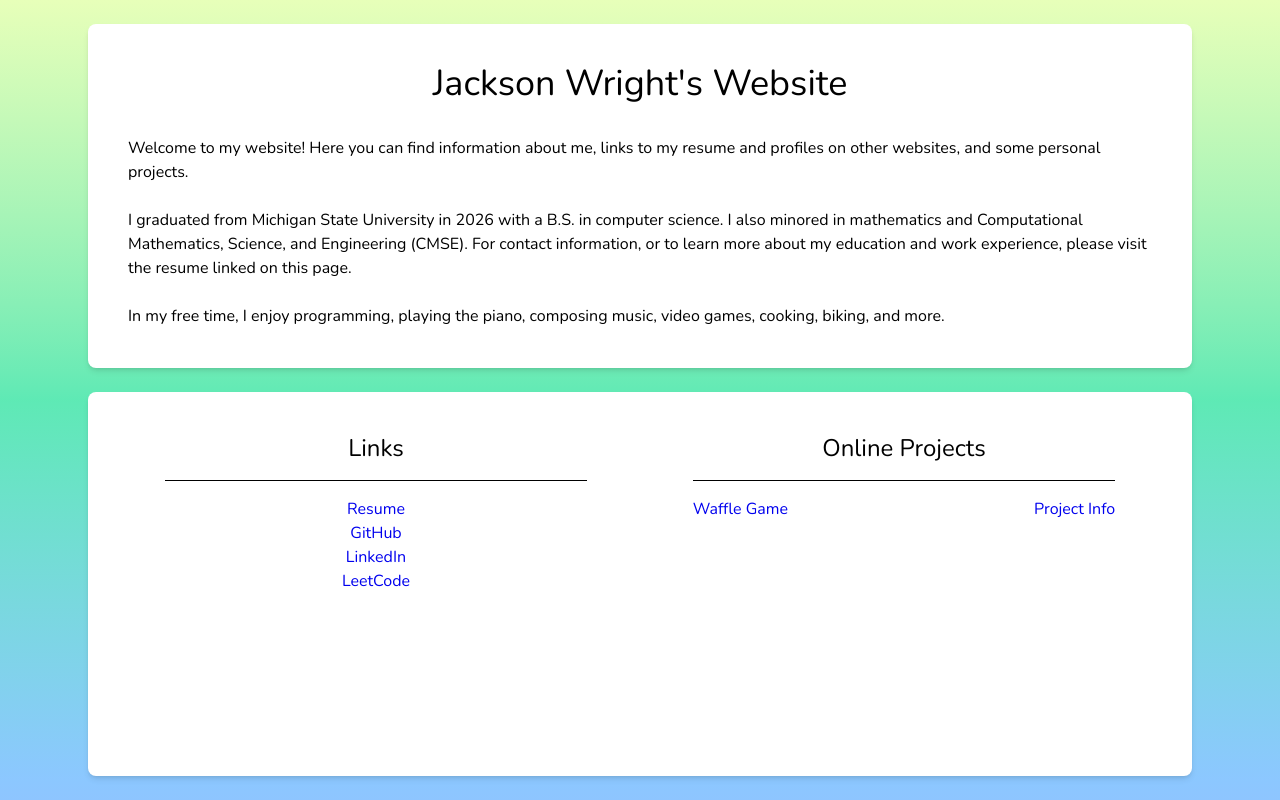
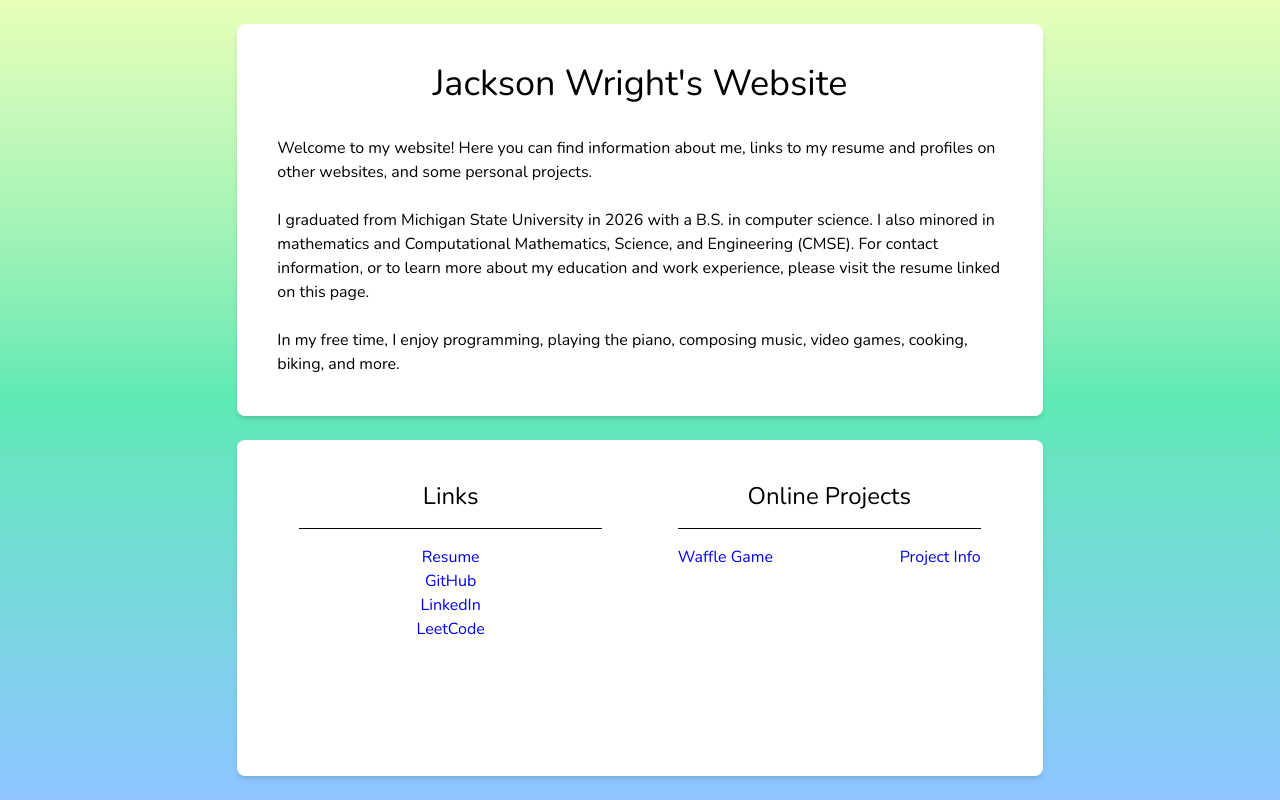
Before and after one commit to Spizzicato/professional-website, a Next.js app: page / in a window 1280 px wide. Built offline with nearby package versions, Linux system fonts and the light colour scheme.

Commit message:
fixed layout

```diff
--- a/app/layout.tsx
+++ b/app/layout.tsx
@@ -12,11 +12,9 @@ export const metadata: Metadata = {
     description: "Jackson Wright's Professional Website",
 };
 
-export default function RootLayout({
-    children,
-}: Readonly<{
-    children: React.ReactNode;
-}>) {
+export default function RootLayout(
+    {children}: Readonly<{children: React.ReactNode;}>,
+) {
     return (
         <html lang="en" className={`${nunito.className} h-full antialiased`}>
             <body>
@@ -27,3 +25,40 @@ export default function RootLayout({
         </html>
     );
 }
+
+export function Main(
+    {children}: Readonly<{children: React.ReactNode;}>,
+) {
+    return (
+        <main className="grid grid-rows-[auto_1fr] gap-6 min-h-dvh mx-auto p-6">
+            {children}
+        </main>
+    );
+}
+
+export function Navbar() {
+    return (
+        <div className="
+            hidden grid-rows-[auto_1fr] gap-6 min-h-dvh w-full mx-auto p-6 pr-0
+            lg:grid
+        ">
+            {/* <nav className='basic-card'>
+                hi
+            </nav> */}
+        </div>
+    );
+}
+
+export function StandardLayout(
+    {children}: Readonly<{children: React.ReactNode}>,
+) {
+    return (
+        <div className="
+            grid grid-rows-1 grid-cols-1 justify-items-center
+            lg:grid-cols-[1fr_4fr_1fr]
+        ">
+            <Navbar/>
+            <Main children={children}/>
+        </div>
+    );
+}
--- a/app/page.tsx
+++ b/app/page.tsx
@@ -1,10 +1,10 @@
 import Image from 'next/image';
 import Link from 'next/link';
+import { StandardLayout } from './layout';
 
 export default function Home() {
     return (
-        <main className="grid grid-rows-[auto_1fr] gap-6 min-h-dvh max-w-6xl mx-auto p-6">
-
+        <StandardLayout>
             <div className="basic-card">
                 <div className="p-4 text-4xl text-center">Jackson Wright's Website</div>
                 <div className="p-4 text-l">
@@ -43,7 +43,6 @@ export default function Home() {
 
                 </div>
             </div>
-
-        </main>
+        </StandardLayout>
     );
 }
--- a/app/wafflegame/info/page.tsx
+++ b/app/wafflegame/info/page.tsx
@@ -1,12 +1,14 @@
+import { StandardLayout } from "@/app/layout";
+
 export default function Home() {
     return (
-        <main className="grid grid-rows-[auto_1fr] gap-6 min-h-dvh max-w-6xl mx-auto p-6">
+        <StandardLayout>
             <div className="basic-card">
                 <div className="p-4 text-4xl text-center">Waffle Game</div>
                 <div className="p-4 text-l">
                     This game is a variation of the puzzle game Lights Out with slightly different mechanics and a slightly different goal.
                     While the tiles in Lights Out can only be on or off, this game allows each tile to be in one of three possible states (cyan, magenta, and yellow).
-                    Clicking a tile will change it to the next state in an infinite cyan magenta yellow cycle, but it will also cause any neighboring tiles to shift states in a similar way.
+                    Clicking a tile will change it to the next state in a repeating cyan magenta yellow cycle, but it will also cause any neighboring tiles to shift states in a similar way.
                     The goal of the game is to match the waffle on the left to the waffle on the right.
                     <br/><br/>
                     There are many mathematically interesting aspects of this game. Each game state can be thought of as a vector in a vector space over the integers modulo 3,
@@ -19,6 +21,6 @@ export default function Home() {
                     I used raw CSS and JavaScript initially, but rewrote the game in React once I moved it to this site.
                 </div>
             </div>
-        </main>
+        </StandardLayout>
     );
 }
```
